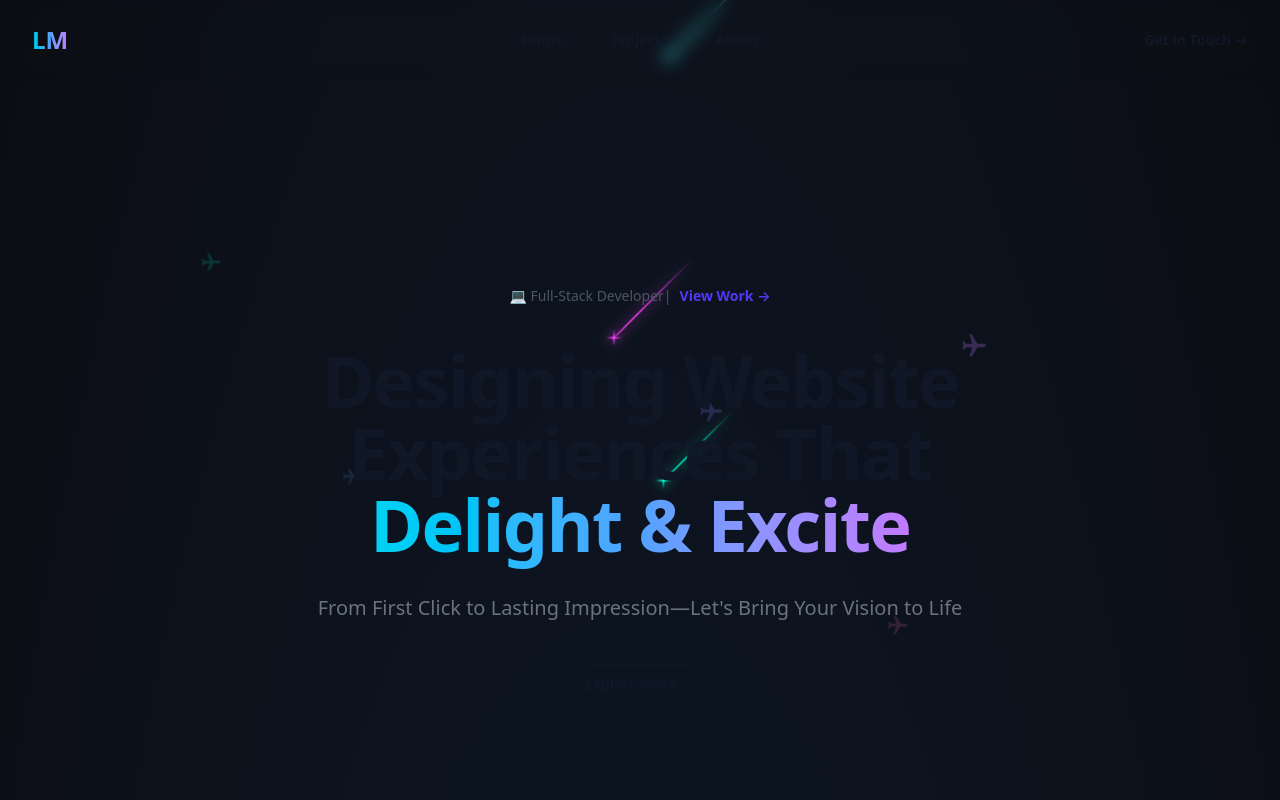
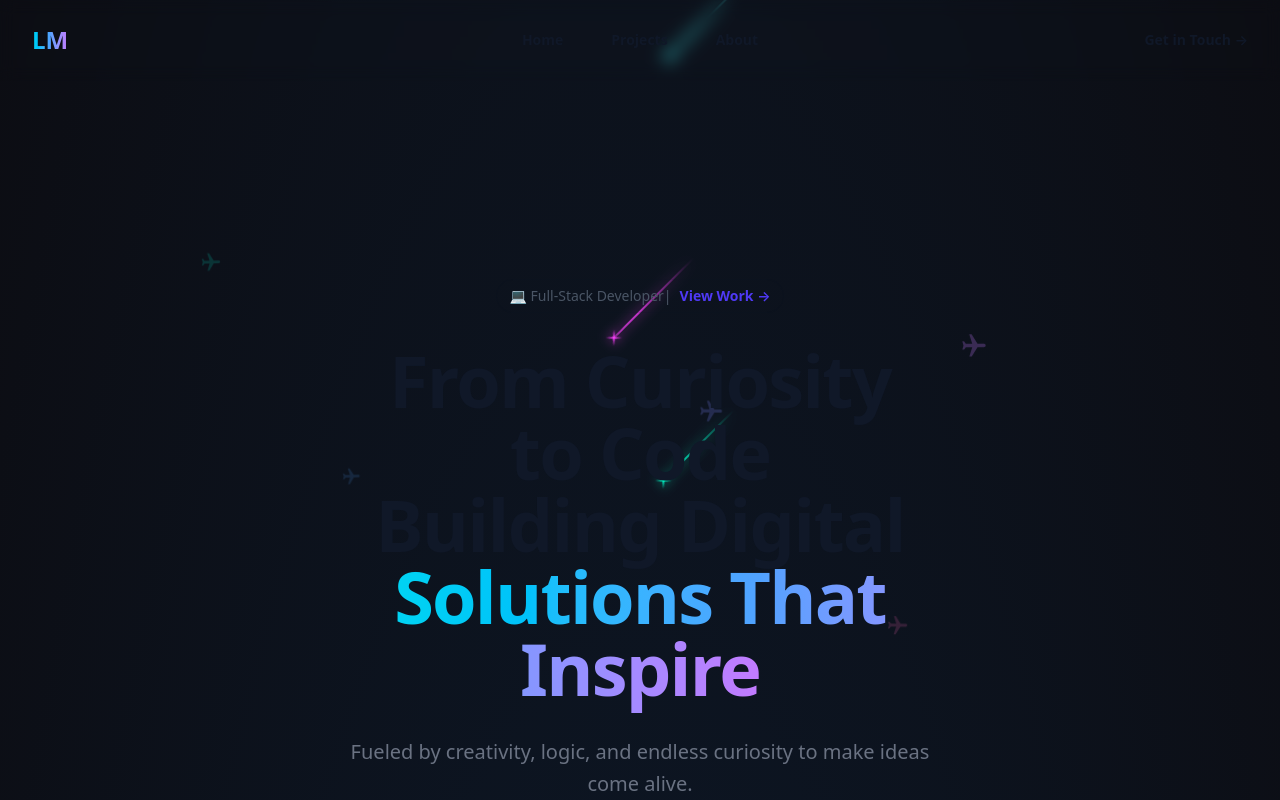
Before and after one commit to Coderinsightmaven/portfolio-2025, a Next.js app: page / in a window 1280 px wide. Shown: the top 800 px of the page. Built offline with nearby package versions, Linux system fonts and the light colour scheme.

Commit message:
Revise HeroSection text to better reflect brand messaging. Update title and description for improved engagement and clarity.

```diff
--- a/src/components/HeroSection.tsx
+++ b/src/components/HeroSection.tsx
@@ -151,17 +151,17 @@ export default function NewHeroSection() {
           </div>
           <div className="text-center">
             <h1 className="text-5xl font-semibold tracking-tight text-balance text-gray-900 sm:text-7xl dark:text-white">
-              Designing Website
+              From Curiosity to Code
               <br />
-              Experiences That
+              Building Digital
               <br />
               <span className="bg-gradient-to-r from-cyan-400 via-blue-400 to-purple-400 bg-clip-text text-transparent">
-                Delight & Excite
+                Solutions That Inspire
               </span>
             </h1>
             <p className="mt-8 text-lg font-medium text-pretty text-gray-500 sm:text-xl/8 dark:text-gray-400">
-              From First Click to Lasting Impression—Let&apos;s Bring Your Vision to
-              Life
+              Fueled by creativity, logic, and endless curiosity to make ideas
+              come alive.
             </p>
             <div className="mt-10 flex items-center justify-center gap-x-6">
               <button
```
